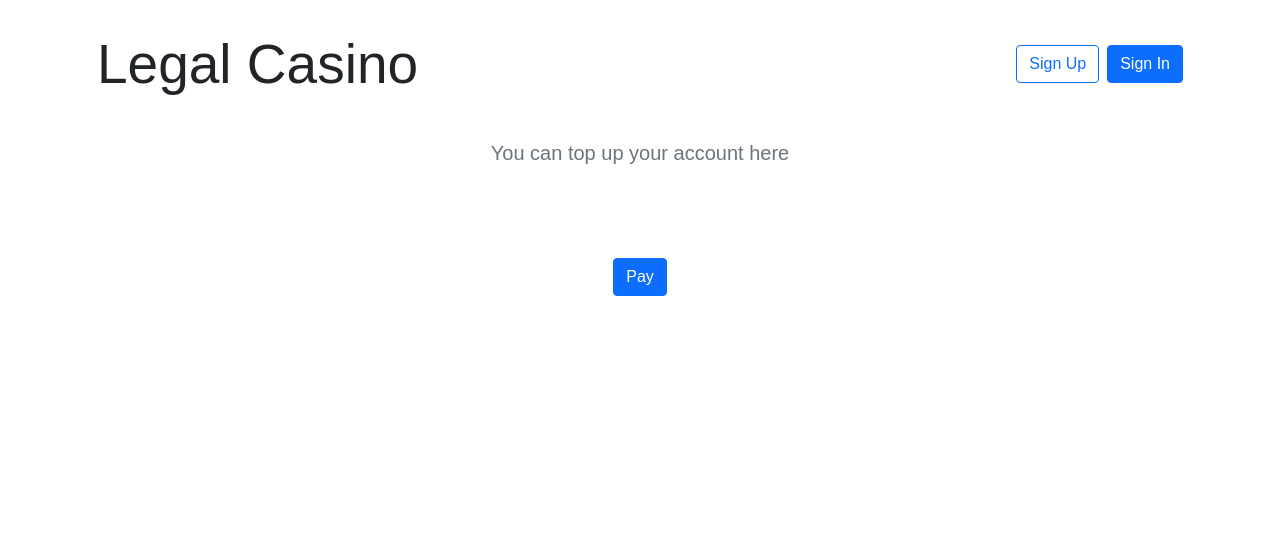
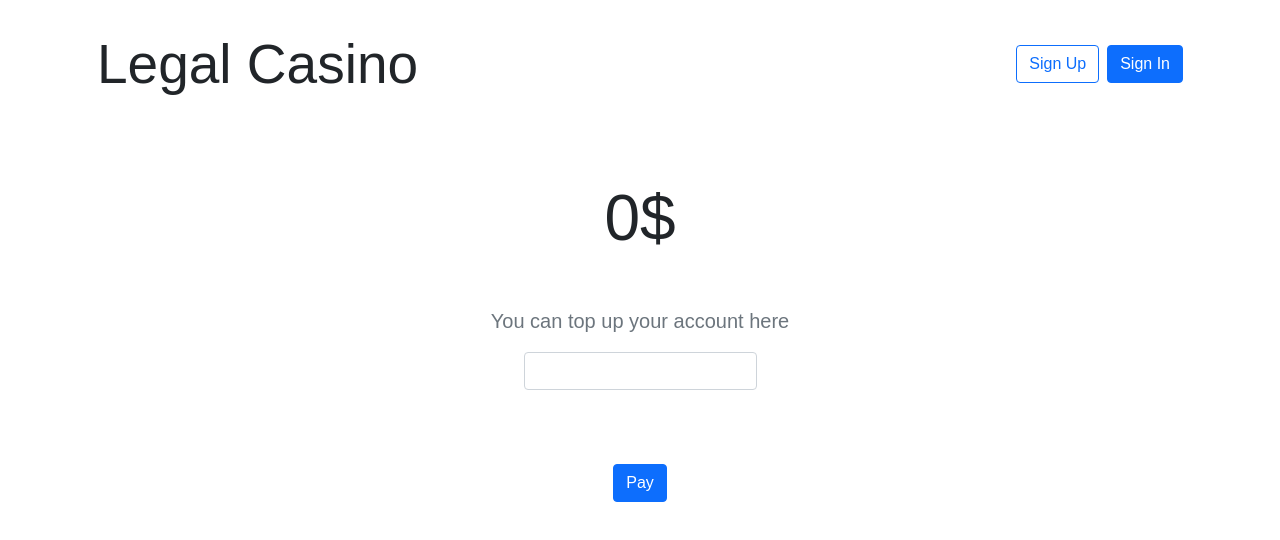
Before and after one commit to mrabets/front-casino, a React (Create React App) app: page /profile in a window 1280 px wide. Shown: the top 540 px of the page. Built offline with nearby package versions, Linux system fonts and the light colour scheme; a web font is replaced by a local one.

Commit message:
Write payment amount form

```diff
--- a/src/App.css
+++ b/src/App.css
@@ -24,6 +24,10 @@
 
 .Pay-button {
   margin-top: 30px;
+}
+
+.Email, .Balance  {
+  margin-bottom: 50px;
 }
 
 .Own-form {
--- a/src/Checkout/PaymentForm.js
+++ b/src/Checkout/PaymentForm.js
@@ -7,10 +7,9 @@ import axios from "axios";
 import { useState } from "react";
 import { useAuth } from "../hooks/use-auth";
 
-export const PaymentForm = () => {
+export const PaymentForm = (props) => {
   const stripe = useStripe()
   const elements = useElements()
-  const [amount, setAmount] = useState(0)
 
   const handleSubmit = async (event) => {
     event.preventDefault();
@@ -29,7 +28,7 @@ export const PaymentForm = () => {
         const response = await axios
         .post(process.env.REACT_APP_API_URL + '/api/v1/payment/create',
           {
-            amount: 999,
+            amount: props.amount,
             payment_id: id,
           }
         );
--- a/src/Checkout/StripePaymentForm.tsx
+++ b/src/Checkout/StripePaymentForm.js
@@ -7,8 +7,8 @@ import {
 
 const stripePromise = loadStripe("pk_test_51KLkAMDdXO9Fb87CsaPmEiGHY1JCejsj4jLvckFMRfM8CEJPHtYWVpQqb42XLPHZ7pbYFHolZtYFqMIL0shqDwNt007evvQO7L");
 
-export const StripePaymentForm = () => (
+export const StripePaymentForm = (props) => (
   <Elements stripe={stripePromise}>
-    <PaymentForm />
+    <PaymentForm amount={props.amount}/>
   </Elements>
 );
--- a/src/Pages/Profile.tsx
+++ b/src/Pages/Profile.tsx
@@ -8,22 +8,29 @@ export const Profile = () => {
     clientSecret: '{{CLIENT_SECRET}}',
   };
 
-  const [user, setUser] = useState(useAuth())
 
-  const onSubmitPay = async (amount: number) => {
-
-  }
+  const [email, setEmail] = useState(useAuth().email)
+  const [balance, setBalance] = useState<number>(0)
+  const [amount, setAmount] = useState<number>(0)
 
   return (
     <>
-      <div className="pricing-header p-3 pb-md-4 mx-auto text-center">
-        <h1 className="display-4 fw-normal">{user.email}</h1>
+      <div className="p-3 pb-md-4 mx-auto text-center">
+        <h1 className="Email display-6 fw-normal">{email}</h1>
+        <h1 className="Balance display-3 fw-normal">{balance}$</h1>
         <p className="fs-5 text-muted">
           You can top up your account here
         </p>
+
+        <div className="input-group justify-content-center">
+          <div className="col-xs-5">
+              <input type="number" onChange={(e) => setAmount(Number(e.target.value))} className="form-control"/>
+          </div>
+        </div>
       </div>
 
-      <StripePaymentForm />
+
+      <StripePaymentForm amount={amount}/>
     </>
   )
 }
```
